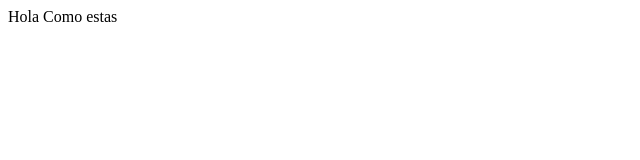
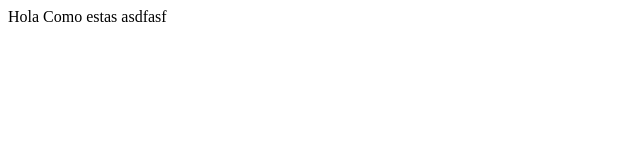
Before and after one commit to ruben777111/proyecto_viajes, a plain HTML site: page push.html in a window 1280 px wide. Shown: the full height of the page, 0-640 px from the left. Drawn offline with Linux system fonts and the light colour scheme.

Commit message:
neuvo cambio

```diff
--- a/push.html
+++ b/push.html
@@ -9,5 +9,6 @@
 <body>
     Hola
     Como estas
+    asdfasf
 </body>
 </html>
```
